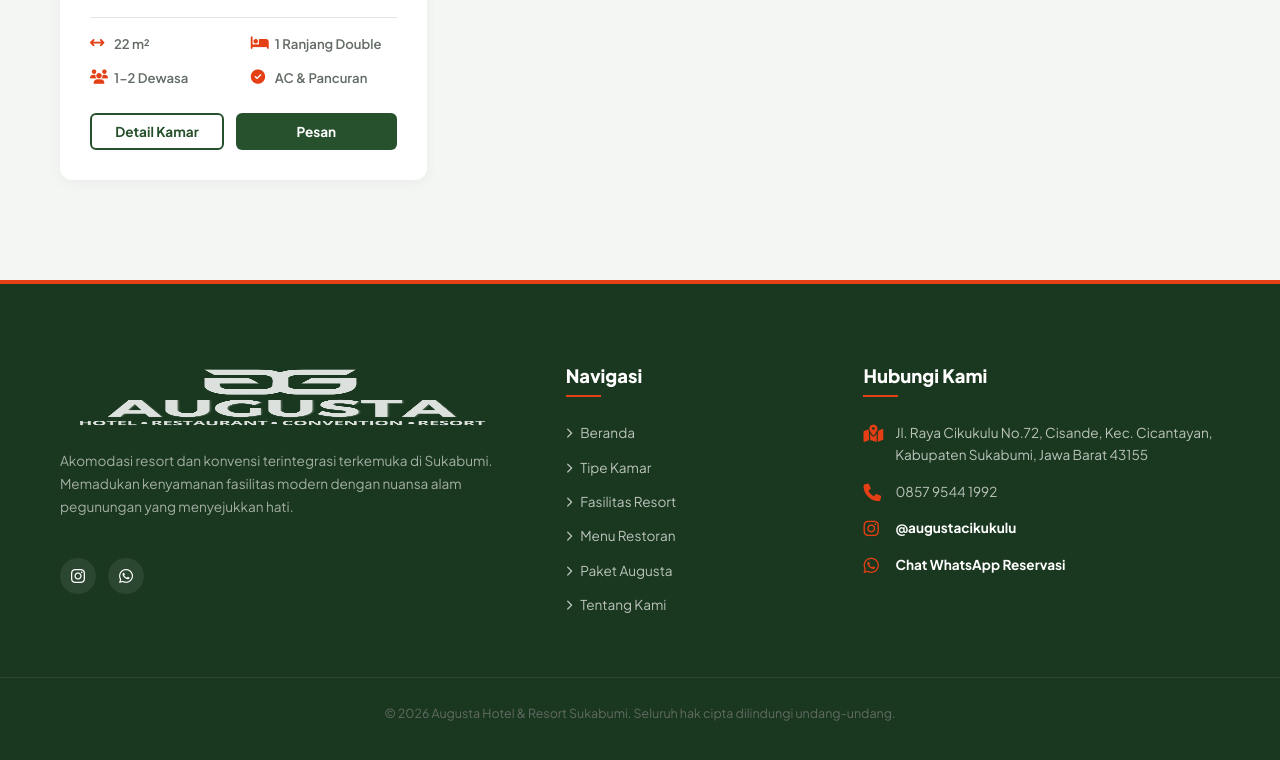
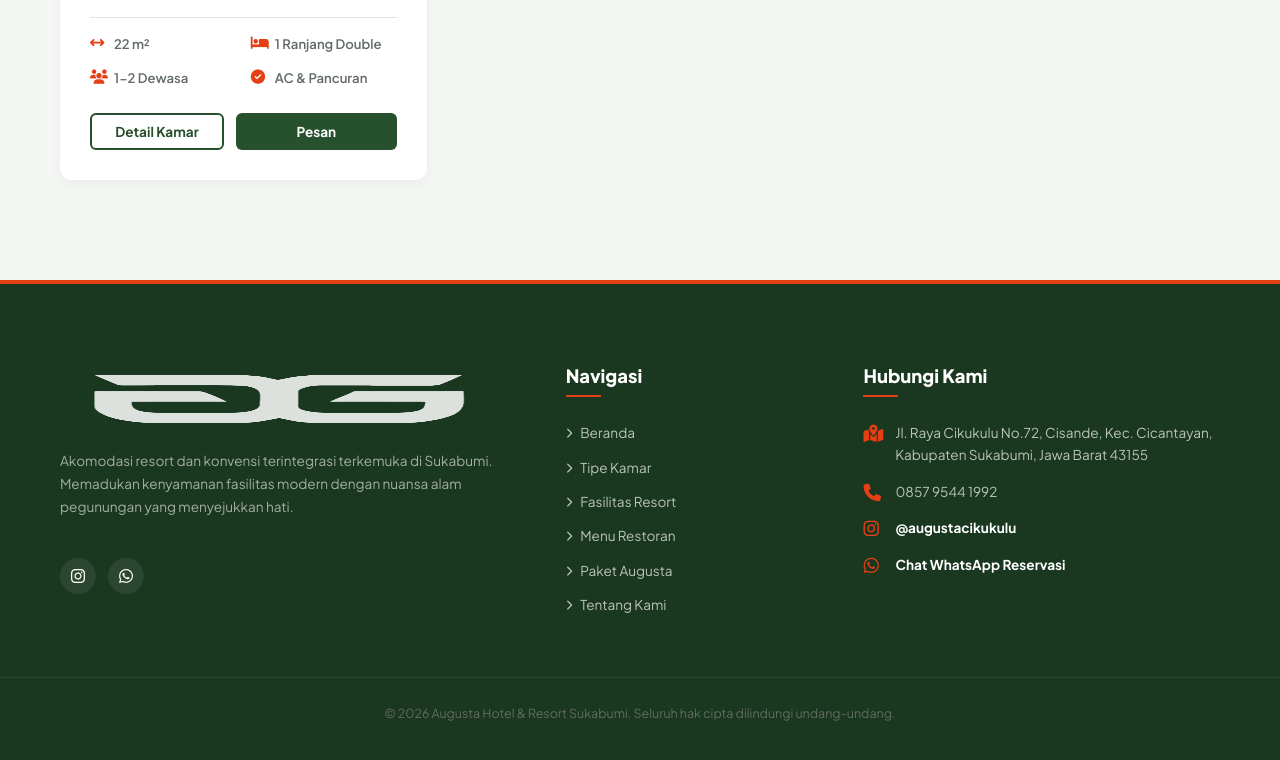
Before and after one commit to nurzalkiflink-commits/Augusta-Sukabumi-Hotel, a plain HTML site: page rooms.html in a window 1280 px wide. Shown: the part 2259-3019 px from the top of the page. Drawn offline with nearby package versions, Linux system fonts and the light colour scheme; a web font is replaced by a local one.

Commit message:
Update rooms.html

```diff
--- a/rooms.html
+++ b/rooms.html
@@ -5,7 +5,7 @@
     <meta name="viewport" content="width=device-width, initial-scale=1.0">
     <title>Rooms & Akomodasi - Augusta Hotel & Resort</title>
     <meta name="description" content="Pilihan kamar terbaik di Augusta Hotel & Resort Sukabumi. Mulai dari Standard Room hemat, Glamping unik, hingga Suite Room mewah berfasilitas VIP.">
-    <link rel="icon" type="image/svg+xml" href="images/ag.png">
+    <link rel="icon" type="image/png" href="images/ag.png">
 
     <!-- Google Fonts & FontAwesome -->
     <link rel="preconnect" href="https://fonts.googleapis.com">
@@ -63,6 +63,7 @@
                     <li class="nav-item dropdown">
                         <a href="rooms.html" class="nav-link dropdown-toggle active"><span class="lang-id">Room</span><span class="lang-en">Room</span> <i class="fa-solid fa-chevron-down"></i></a>
                         <ul class="dropdown-menu">
+                            <li><a href="rooms.html"><span class="lang-id">Semua Kamar (Lihat Semua)</span><span class="lang-en">All Rooms (View All)</span></a></li>
                             <li><a href="rooms.html?room=Suite">Suite Room</a></li>
                             <li><a href="rooms.html?room=Glamping">Glamping Room</a></li>
                             <li><a href="rooms.html?room=VIP">VIP Room</a></li>
@@ -313,7 +314,7 @@
     <footer class="main-footer">
         <div class="container footer-grid">
             <div class="footer-brand-column">
-                <img src="images/Augusta Sukabumi.png" data-fallback="images/Augusta Sukabumi.png" alt="Augusta Hotel Logo" class="hotel-logo-img">
+                <img src="images/ag.png" data-fallback="images/ag.png" alt="Augusta Hotel Logo" class="hotel-logo-img">
                 <p class="footer-about-text">
                     <span class="lang-id">Akomodasi resort dan konvensi terintegrasi terkemuka di Sukabumi. Memadukan kenyamanan fasilitas modern dengan nuansa alam pegunungan yang menyejukkan hati.</span>
                     <span class="lang-en">A leading integrated resort and convention accommodation in Sukabumi. Blending modern facility comforts with a soothing mountain nature vibe.</span>
```
